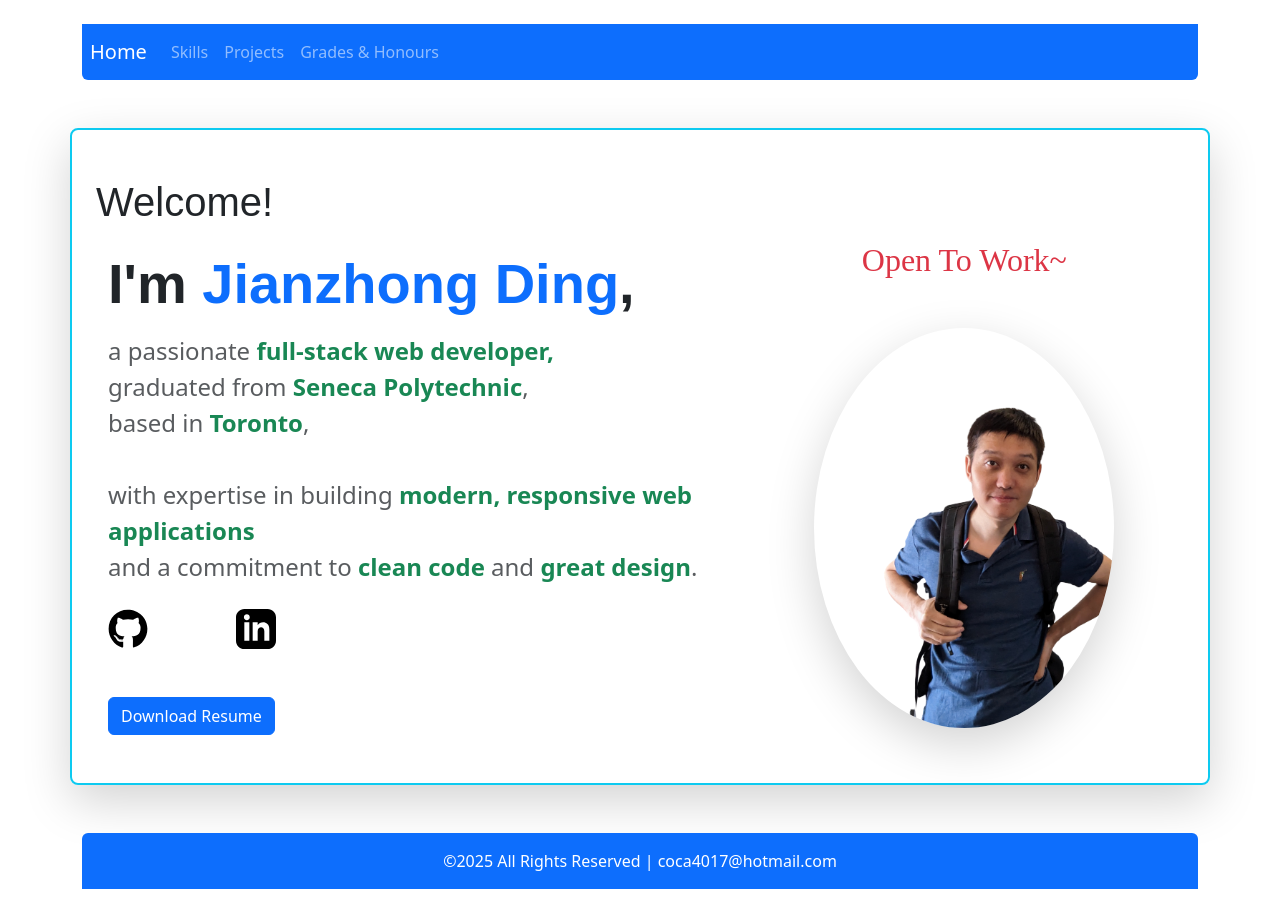
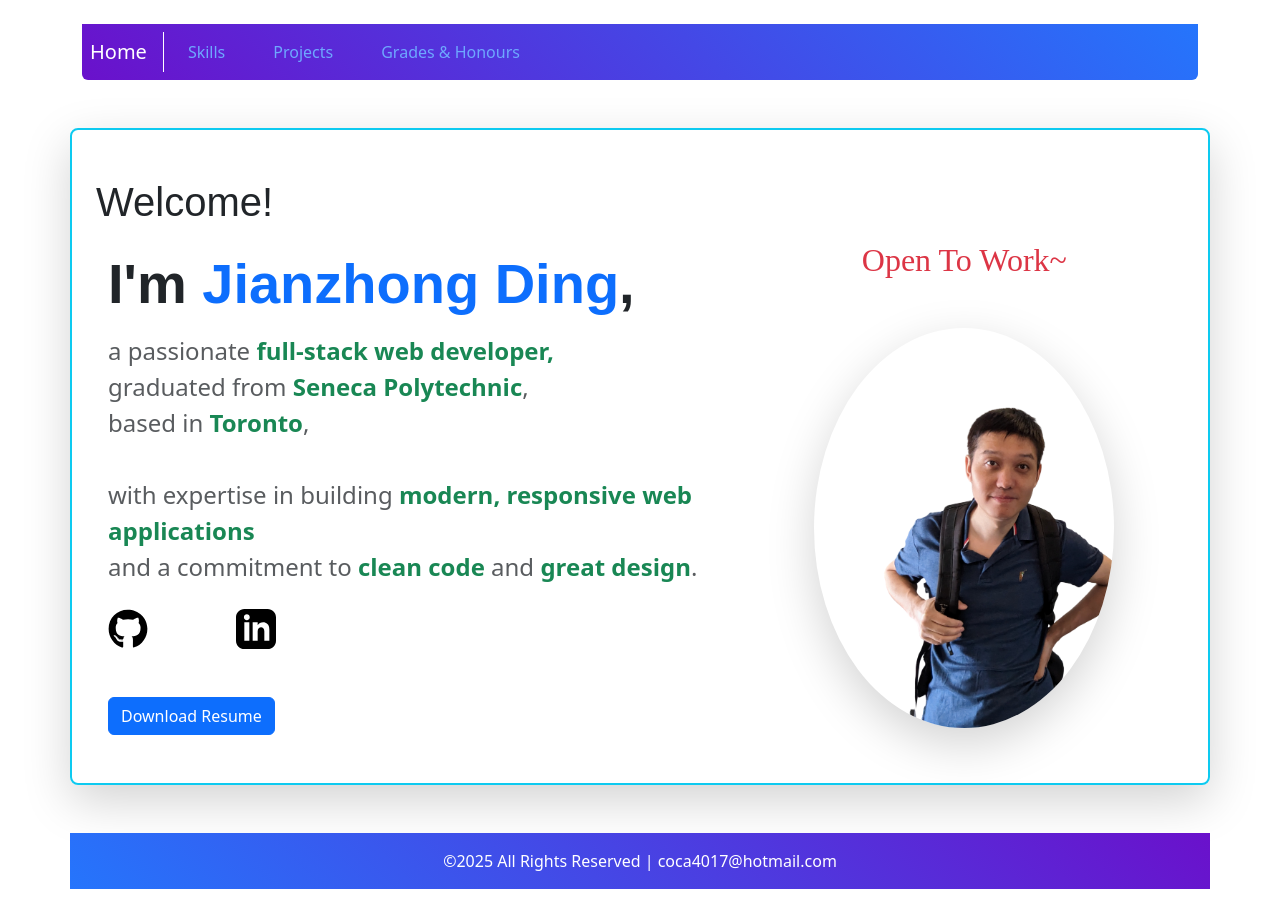
Before and after one commit to jding40/NextJSPortfolio, a Next.js app: page / in a window 1280 px wide. Built offline with nearby package versions, Linux system fonts and the light colour scheme; a web font is replaced by a local one.

Commit message:
css improvement

```diff
--- a/app/projects/page.js
+++ b/app/projects/page.js
@@ -22,7 +22,7 @@ export default function ProjectsPage() {
         {sortedWebappProjects.map((project, index) => {
           return (
             <Col md={12} lg={6} key={project.project_id}>
-              <ProjectCard project={project} />
+              <ProjectCard project={project} className="project" />
             </Col>
           );
         })}
--- /dev/null
+++ b/components/Footer.css
@@ -0,0 +1,3 @@
+.footer {
+  background: linear-gradient(45deg, #2575fc 0%, #6a11cb 100%);
+}
--- a/components/FooterComponent.js
+++ b/components/FooterComponent.js
@@ -1,10 +1,11 @@
 import React from "react";
 import { Container } from "react-bootstrap";
+import "./Footer.css";
 
 const FooterComponent = () => {
   return (
-    <Container className="container-xl mt-3">
-      <p className="text-center bg-primary text-white p-3 rounded-top-2">
+    <Container className="container-xl mt-3 footer">
+      <p className="text-center  text-white p-3 rounded-top-2">
         &copy;{new Date().getFullYear()} All Rights Reserved |
         coca4017@hotmail.com
       </p>
--- /dev/null
+++ b/components/Navbar.css
@@ -0,0 +1,34 @@
+/* .nav:hover {
+  position: relative;
+  bottom: 5px;
+  box-shadow: 0 0 10px rgba(0, 0, 0, 0.2);
+  transition: all 0.8s ease;
+  border-radius: 20%;
+  color: white;
+} */
+
+.navbar {
+  background: linear-gradient(45deg, #6a11cb 0%, #2575fc 100%);
+}
+
+.nav:hover {
+  /* color: #ffdd57; */
+  position: relative;
+  text-shadow: 0 0 10px rgba(255, 221, 87, 0.8);
+  transform: scale(1.2);
+  box-shadow: 0 0 10px rgba(0, 0, 0, 0.2);
+  border-radius: 20%;
+  transition: all 0.4s ease;
+}
+
+/* 悬停效果：背景颜色变化 */
+.nav:hover::before {
+  content: "";
+  position: absolute;
+  left: 0;
+  right: 0;
+  bottom: 0;
+  height: 2px;
+  background: #ffdd57;
+  transition: all 0.3s ease;
+}
--- a/components/Navbar.js
+++ b/components/Navbar.js
@@ -2,24 +2,33 @@
 import Container from "react-bootstrap/Container";
 import Nav from "react-bootstrap/Nav";
 import Navbar from "react-bootstrap/Navbar";
+import "./Navbar.css";
 
 function NavBar() {
   return (
-    <Container className="container-xl">
+    <Container className="container-xl ">
       <Navbar
         bg="primary"
         data-bs-theme="dark"
         className="px-2 rounded-bottom-2"
       >
-        <Navbar.Brand href="/">Home</Navbar.Brand>
+        <Navbar.Brand href="/" className="nav me-3">
+          Home
+        </Navbar.Brand>
         {/* <Navbar.Brand href="/skills">Skills</Navbar.Brand>
         <Navbar.Brand href="/projects">Projects</Navbar.Brand>
         <Navbar.Brand href="/honours">Grades & Honours</Navbar.Brand> */}
 
-        <Nav className="me-auto">
-          <Nav.Link href="/skills">Skills</Nav.Link>
-          <Nav.Link href="/projects">Projects</Nav.Link>
-          <Nav.Link href="/honours">Grades & Honours</Nav.Link>
+        <Nav className="me-auto border-start border-white">
+          <Nav.Link href="/skills" className="nav mx-3">
+            Skills
+          </Nav.Link>
+          <Nav.Link href="/projects" className="nav mx-3">
+            Projects
+          </Nav.Link>
+          <Nav.Link href="/honours" className="nav mx-3">
+            Grades & Honours
+          </Nav.Link>
         </Nav>
       </Navbar>
     </Container>
```
Also changed, not shown: components/ProjectCard.css (+7 -0 lines).
